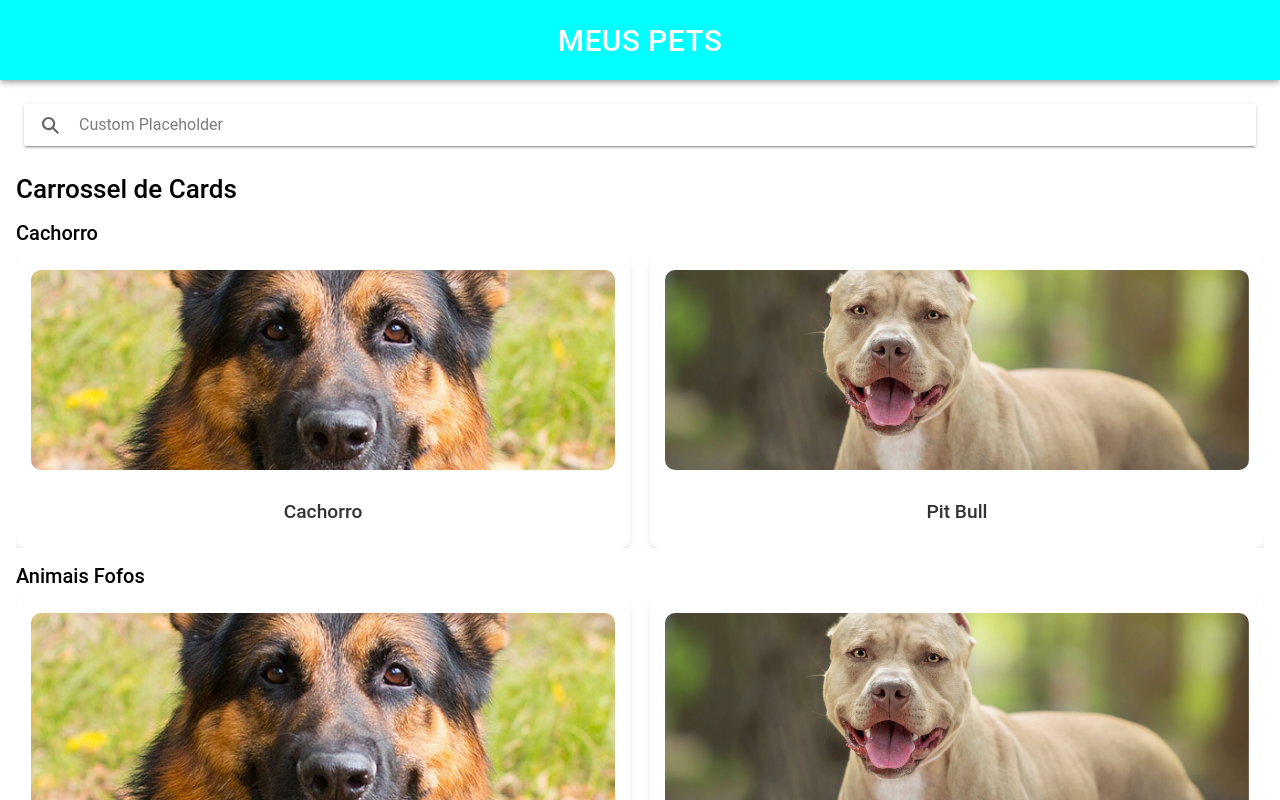
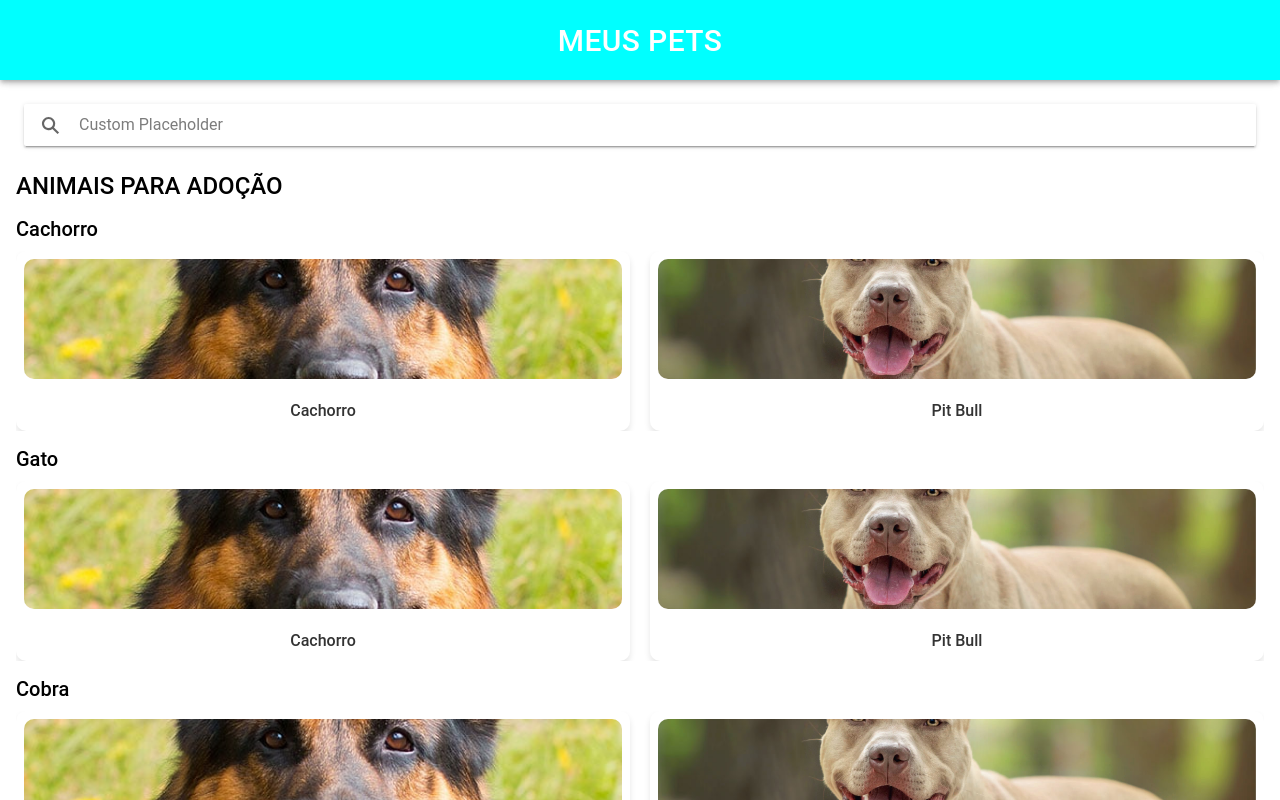
Before and after one commit to Lucas-TI-Sousa/PROJETO-REACT, a React (Vite) app: page / in a window 1280 px wide. Built offline with nearby package versions, Linux system fonts and the light colour scheme.

Commit message:
git-06/12

```diff
--- a/src/App.css
+++ b/src/App.css
@@ -36,3 +36,12 @@
     background-color: aqua;
     color: white;
   }
+
+  .card-app h2{
+    justify-content: center;
+    text-align: center;
+
+  }
+  .card-app {
+
+  }
--- a/src/App.tsx
+++ b/src/App.tsx
@@ -70,10 +70,13 @@ const App = () => {
 
         <IonContent  fullscreen={true} className="ion-padding">
         <IonSearchbar placeholder="Custom Placeholder"></IonSearchbar>
-        <div>
-      <h1>Carrossel de Cards</h1>
-      <CardCarousel animal="Cachorro"/>
-      <CardCarousel animal="Animais Fofos" />
+          <h2>ANIMAIS PARA ADOÇÃO</h2>
+        <div className='card-app'>
+      <CardCarousel animal="Cachorro" />
+      <CardCarousel animal="Gato" />
+      <CardCarousel animal="Cobra" />
+      <CardCarousel animal="Pássaros" />
+      <CardCarousel animal="Roedores" />
         </div>
           {/* <div className="card-container">
             {animals.current.map((animal) => (
--- a/src/CardCarousel.css
+++ b/src/CardCarousel.css
@@ -4,19 +4,20 @@
     flex-wrap: wrap;
     gap: 16px;
     justify-content: center;
-    padding: 16px;
+    padding: 10px;
   }
   .card {
     background-color: #ffffff;
     border-radius: 10px;
     box-shadow: 0 4px 6px rgba(0, 0, 0, 0.1);
-    padding: 15px;
+    padding: 8px;
+    height: 180px;
     text-align: center;
 
   }
 
   .card h3 {
-    font-size: 1.2rem;
+    font-size: 1rem;
     color: #333;
   }
 
@@ -28,8 +29,8 @@
   .card-image {
     border-radius: 10px;
     object-fit: cover;
-    max-height: 200px;
-    margin-bottom: 10px;
+    /* max-height: 150px; */
+    margin-bottom: 2px;
   }
 
   .swiper-container {
--- a/src/CardCarousel.tsx
+++ b/src/CardCarousel.tsx
@@ -66,7 +66,7 @@ const CardCarousel = ({ animal }) => {
                   src={animal.image}
                   alt={animal.name}
                   className="card-image"
-                  style={{ width: '100%', height: 'auto' }}
+                  style={{ width: '100%', height: '120px' }}
                 />
                 <h3>{animal.name}</h3>
                 {/* <p>{animal.description}</p> */}
```
